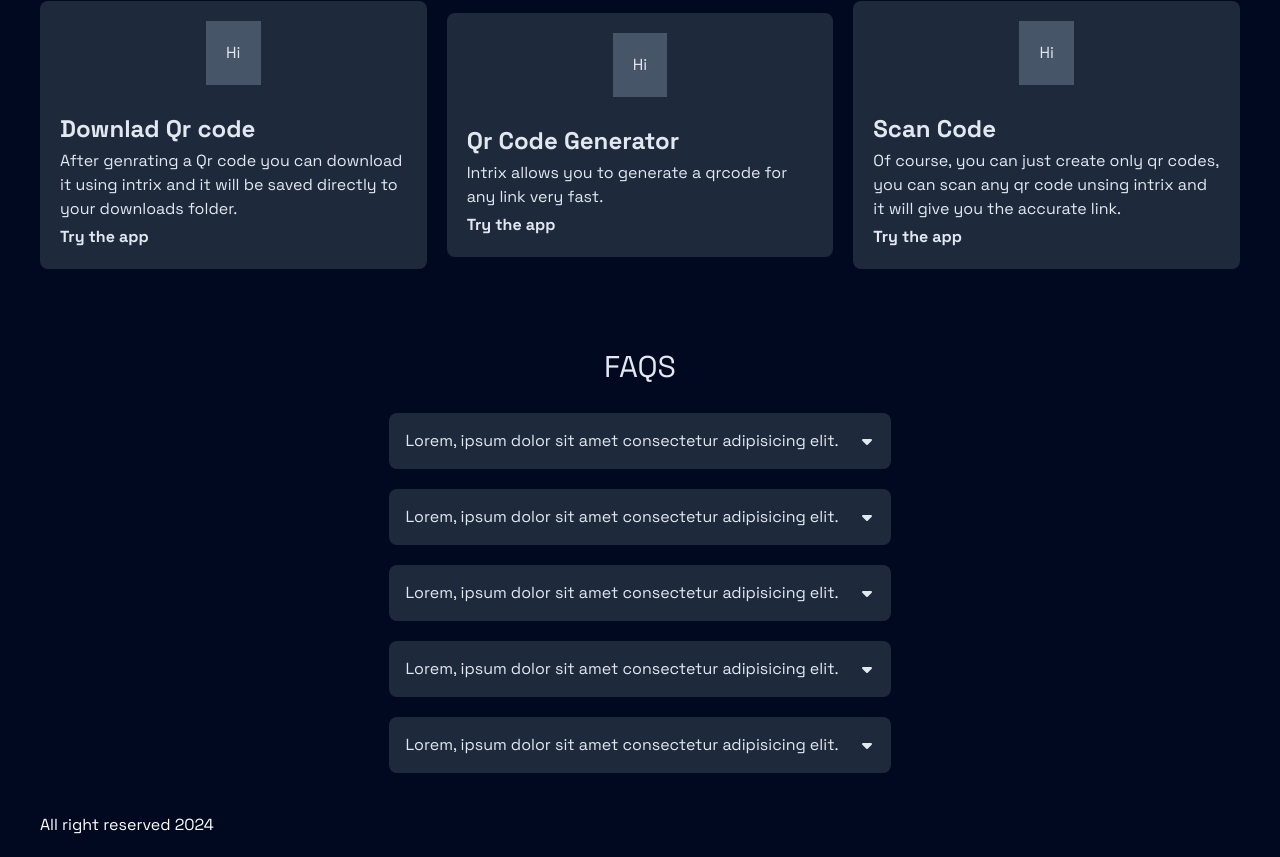
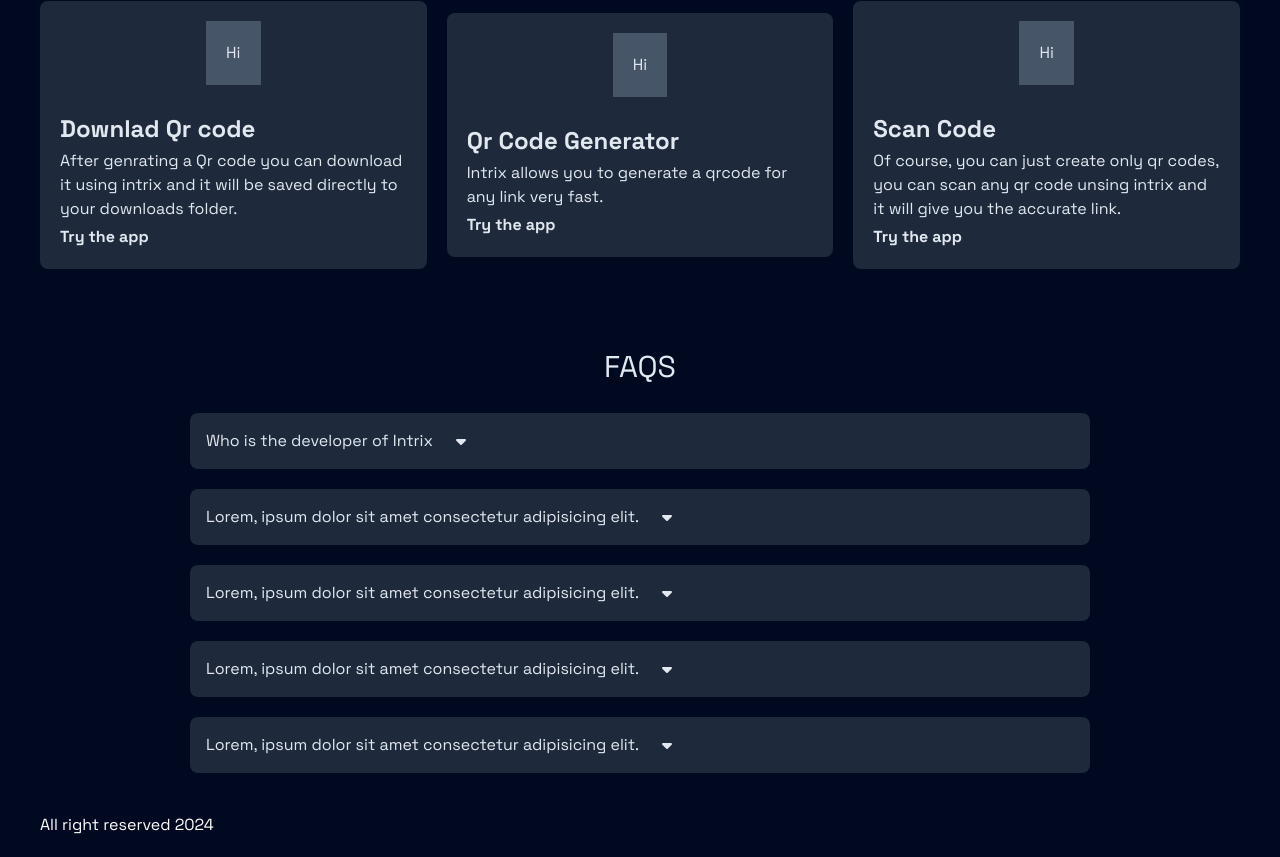
Before and after one commit to fisayo-dev/QRCode-Generator, a React (Vite) app: page / in a window 1280 px wide. Shown: the part 475-1332 px from the top of the page. Built offline with nearby package versions, Linux system fonts and the light colour scheme.

Commit message:
Tweaked Faq and installed qrcode

```diff
--- a/package.json
+++ b/package.json
@@ -10,6 +10,7 @@
     "preview": "vite preview"
   },
   "dependencies": {
+    "qrcode.react": "^4.0.1",
     "react": "^18.3.1",
     "react-dom": "^18.3.1",
     "react-icons": "^5.3.0",
--- a/src/components/Faqs.jsx
+++ b/src/components/Faqs.jsx
@@ -6,36 +6,47 @@
       <div className="app-container">
         <div className="grid gap-7">
           <h2 className="text-center text-3xl">FAQS</h2>
-          <div className="grid gap-5 justify-items-center">
+          <div className="grid gap-5 mx-auto md:w-3/4 lg:3/5">
             <div className="flex bg-slate-800 gap-5 p-4 rounded-lg items-center justify-betweeen">
               <p>
-                Lorem, ipsum dolor sit amet consectetur adipisicing elit.
+                Who is the developer of Intrix
               </p>
-              <FaCaretDown />
+
+              <div className="cursor-pointer">
+                <FaCaretDown />
+              </div>
             </div>
             <div className="flex bg-slate-800 gap-5 p-4 rounded-lg items-center justify-betweeen">
               <p>
                 Lorem, ipsum dolor sit amet consectetur adipisicing elit.
               </p>
-              <FaCaretDown />
+              <div className="cursor-pointer">
+                <FaCaretDown />
+              </div>
             </div>
             <div className="flex bg-slate-800 gap-5 p-4 rounded-lg items-center justify-betweeen">
               <p>
                 Lorem, ipsum dolor sit amet consectetur adipisicing elit.
               </p>
-              <FaCaretDown />
+              <div className="cursor-pointer">
+                <FaCaretDown />
+              </div>
             </div>
             <div className="flex bg-slate-800 gap-5 p-4 rounded-lg items-center justify-betweeen">
               <p>
                 Lorem, ipsum dolor sit amet consectetur adipisicing elit.
               </p>
-              <FaCaretDown />
+              <div className="cursor-pointer">
+                <FaCaretDown />
+              </div>
             </div>
             <div className="flex bg-slate-800 gap-5 p-4 rounded-lg items-center justify-betweeen">
               <p>
                 Lorem, ipsum dolor sit amet consectetur adipisicing elit.
               </p>
-              <FaCaretDown />
+              <div className="cursor-pointer">
+                <FaCaretDown />
+              </div>
             </div>
           </div>
         </div>
```
Also changed, not shown: 1 other file (tests, documents, lock files or other folders).
